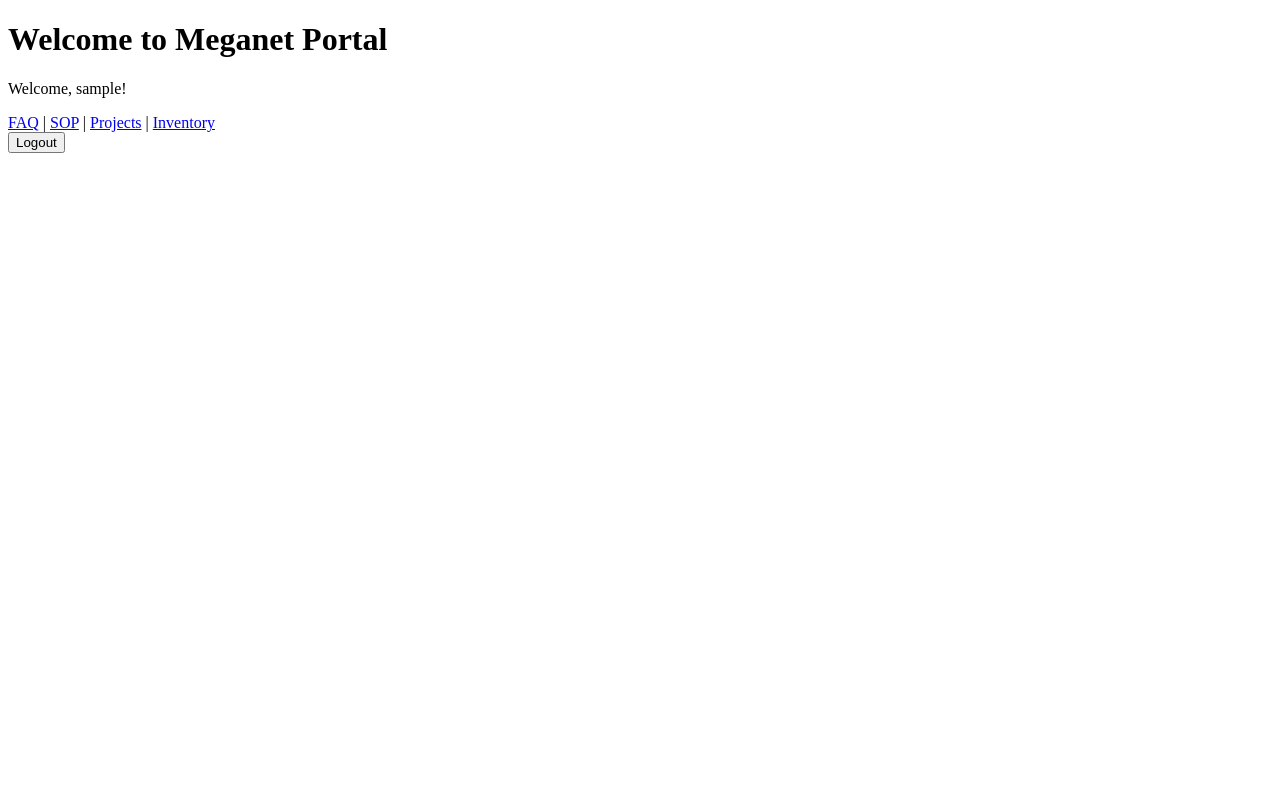
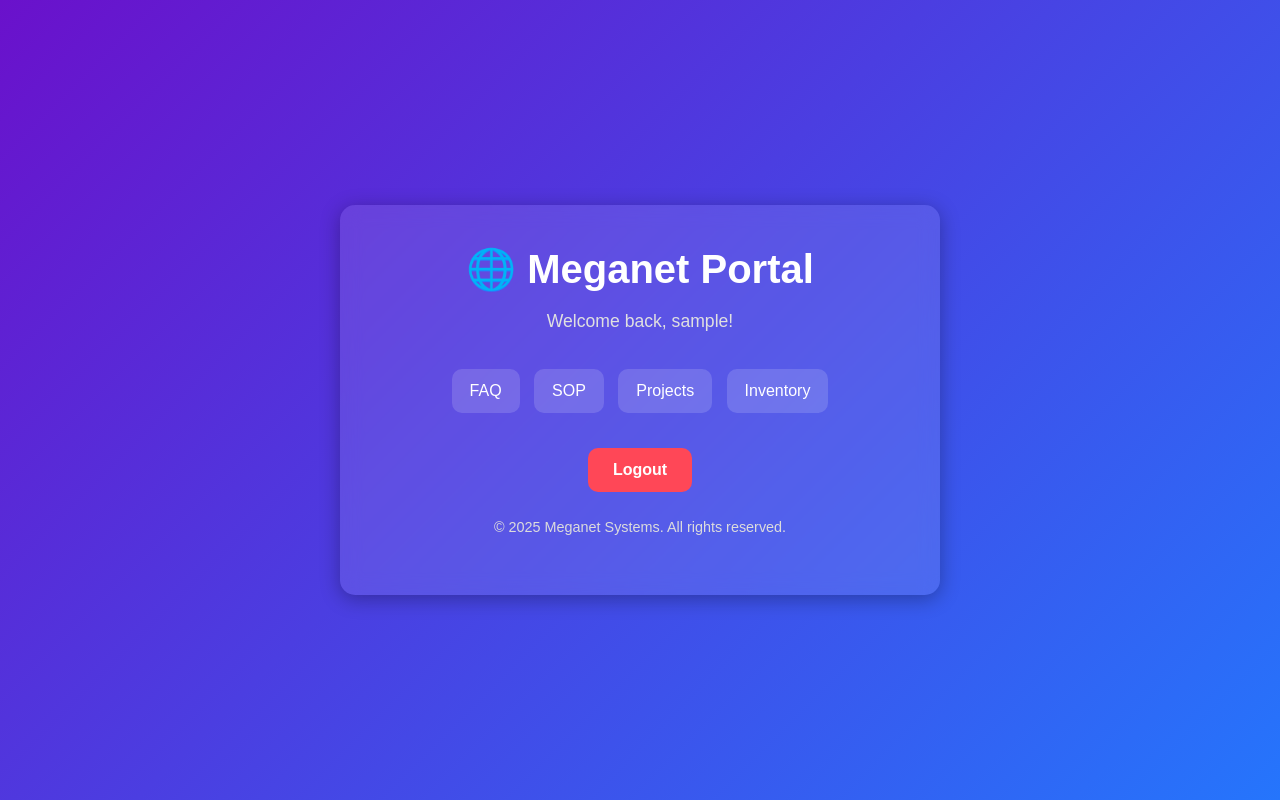
Before and after one commit to Dannylinz/SP_YEAR3_work_project_v2, a website: page public/index.html in a window 1280 px wide. Drawn offline with nearby package versions, Linux system fonts and the light colour scheme; sample sign-in values are in the browser's storage.

Commit message:
index.html looks better now

```diff
--- a/public/index.html
+++ b/public/index.html
@@ -1,20 +1,118 @@
 <!DOCTYPE html>
-<html>
+<html lang="en">
 <head>
-  <title>Main Page</title>
+  <meta charset="UTF-8" />
+  <meta name="viewport" content="width=device-width, initial-scale=1.0" />
+  <title>Meganet Portal</title>
+
+  <!-- Bootstrap CSS -->
+  <link
+    href="https://cdn.jsdelivr.net/npm/bootstrap@5.3.3/dist/css/bootstrap.min.css"
+    rel="stylesheet"
+  />
+
+  <style>
+    body {
+      background: linear-gradient(135deg, #6a11cb, #2575fc);
+      color: #fff;
+      height: 100vh;
+      display: flex;
+      align-items: center;
+      justify-content: center;
+      font-family: 'Poppins', sans-serif;
+    }
+
+    .container {
+      background: rgba(255, 255, 255, 0.1);
+      border-radius: 15px;
+      padding: 40px 50px;
+      box-shadow: 0 4px 20px rgba(0, 0, 0, 0.3);
+      text-align: center;
+      max-width: 600px;
+      width: 90%;
+      backdrop-filter: blur(10px);
+      animation: fadeIn 0.6s ease-in-out;
+    }
+
+    @keyframes fadeIn {
+      from { opacity: 0; transform: translateY(-10px); }
+      to { opacity: 1; transform: translateY(0); }
+    }
+
+    h1 {
+      font-weight: 700;
+      margin-bottom: 15px;
+    }
+
+    #welcomeText {
+      font-size: 1.1rem;
+      margin-bottom: 30px;
+      color: #e0e0e0;
+    }
+
+    .nav-links {
+      margin-bottom: 30px;
+    }
+
+    .nav-links a {
+      color: #fff;
+      text-decoration: none;
+      background: rgba(255, 255, 255, 0.15);
+      padding: 10px 18px;
+      margin: 5px;
+      border-radius: 10px;
+      display: inline-block;
+      transition: all 0.3s ease;
+      font-weight: 500;
+    }
+
+    .nav-links a:hover {
+      background: #fff;
+      color: #2575fc;
+    }
+
+    #logoutBtn {
+      background-color: #ff4757;
+      border: none;
+      border-radius: 10px;
+      padding: 10px 25px;
+      color: #fff;
+      font-weight: 600;
+      transition: 0.3s;
+    }
+
+    #logoutBtn:hover {
+      background-color: #e84118;
+    }
+
+    footer {
+      margin-top: 25px;
+      font-size: 0.9rem;
+      color: #dcdcdc;
+    }
+  </style>
 </head>
 <body>
-  <h1>Welcome to Meganet Portal</h1>
-  <p id="welcomeText"></p>
+  <div class="container">
+    <h1>🌐 Meganet Portal</h1>
+    <p id="welcomeText"></p>
 
-  <nav>
-    <a href="faq.html">FAQ</a> |
-    <a href="sop.html">SOP</a> |
-    <a href="projects.html">Projects</a> |
-    <a href="inventory.html">Inventory</a>
-  </nav>
+    <div class="nav-links">
+      <a href="faq.html">FAQ</a>
+      <a href="sop.html">SOP</a>
+      <a href="projects.html">Projects</a>
+      <a href="inventory.html">Inventory</a>
+    </div>
 
-  <button id="logoutBtn">Logout</button>
+    <button id="logoutBtn">Logout</button>
+
+    <footer>
+      <p>© 2025 Meganet Systems. All rights reserved.</p>
+    </footer>
+  </div>
+
+  <!-- Bootstrap JS -->
+  <script src="https://cdn.jsdelivr.net/npm/bootstrap@5.3.3/dist/js/bootstrap.bundle.min.js"></script>
 
   <script>
     document.addEventListener("DOMContentLoaded", () => {
@@ -25,13 +123,13 @@
         return;
       }
 
-      document.getElementById("welcomeText").textContent = `Welcome, ${user.username}!`;
-      console.log("User loaded:", user);
+      document.getElementById("welcomeText").textContent = `Welcome back, ${user.username}!`;
+      console.log("✅ User loaded:", user);
 
       document.getElementById("logoutBtn").addEventListener("click", () => {
-        console.log("Logging out...");
+        console.log("🚪 Logging out...");
         localStorage.removeItem("user");
-        window.location.href = "login.html"; // ✅ Redirect after logout
+        window.location.href = "login.html";
       });
     });
   </script>
```
